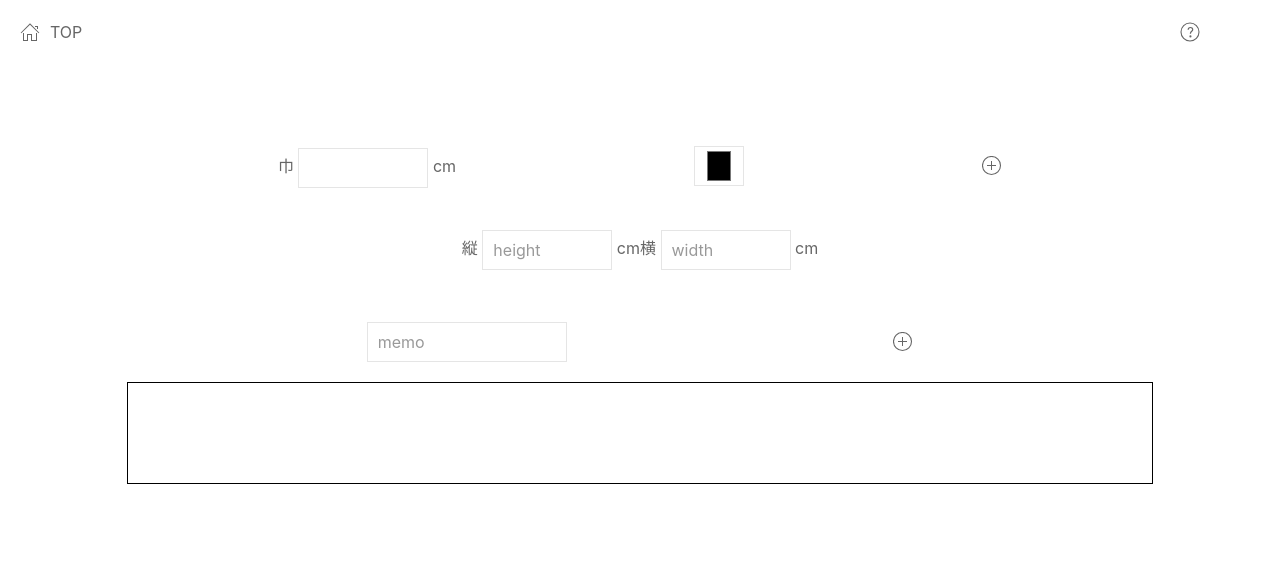
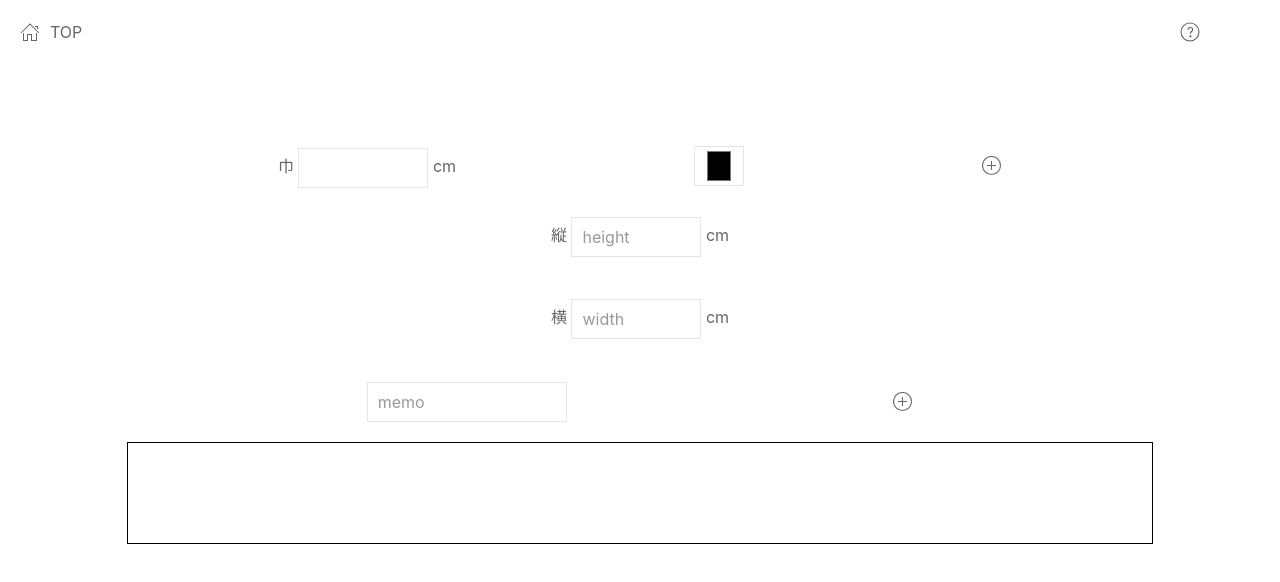
Before and after one commit to yayuy-o/calc_pattern, a plain HTML site: page image.html in a window 1280 px wide. Drawn offline with nearby package versions, Linux system fonts and the light colour scheme.

Commit message:
Update image.html
縦横を改行

Signed-off-by: yayuy-o <yn0316rainbow@gmail.com>

```diff
--- a/image.html
+++ b/image.html
@@ -70,7 +70,7 @@
         ></a>
       </div>
       <div class="uk-margin uk-text-center">
-        <div class="uk-flex-around uk-margin uk-text-center ruby-text">
+        <div class="uk-flex-around uk-text-center ruby-text">
           <p class="uk-text-default">縦</p>
           <input
           id="pattern-height"
@@ -80,7 +80,9 @@
           />
           <p class="uk-text-default">cm</p>
         </div>
-        <div class="uk-flex-around uk-margin uk-text-center ruby-text">
+      </div>
+      <div class="uk-margin uk-text-center">
+        <div class="uk-flex-around uk-text-center ruby-text">
           <p class="uk-text-default">横</p>
           <input
           id="pattern-width"
```
